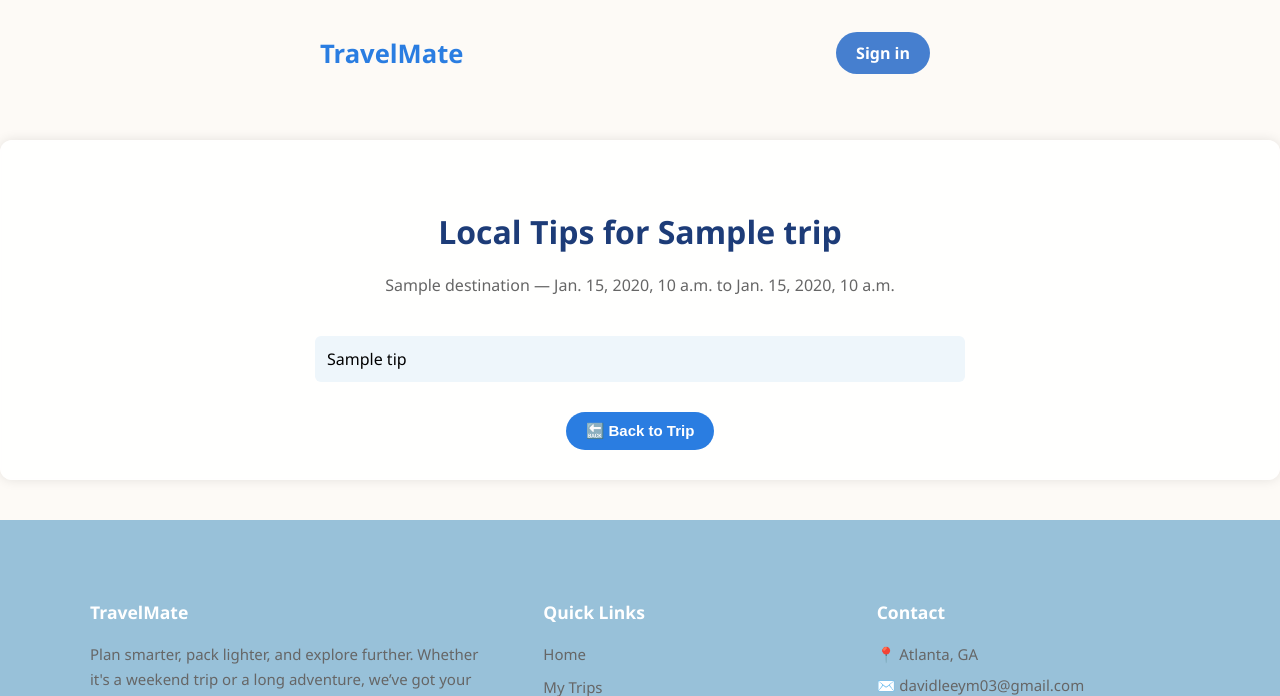
After one commit to steve0joo/TravelMate, a Django app: template trips/templates/trips/localtips.html in a window 1280 px wide. The commit adds this page. Shown: the top 696 px of the page. Run offline with Django 3.2, Linux system fonts and the light colour scheme; the template is opened without the code that fills it: most values are stand-ins (such as "Sample title", 1, 10 or a date in 2020).

Commit message:
Added localtips using chatGPT API

```diff
--- /dev/null
+++ b/trips/templates/trips/localtips.html
@@ -0,0 +1,54 @@
+{% extends 'base.html' %}
+{% block content %}
+    <style>
+        .tips-list {
+            list-style: none;
+            padding: 0;
+            max-width: 650px;
+            margin: 0 auto;
+        }
+
+        .tips-list li {
+            background: #eef6fb;
+            margin-bottom: 10px;
+            padding: 12px;
+            border-radius: 6px;
+            font-size: 1rem;
+        }
+
+        .tips-list strong {
+            color: #0077cc;
+            margin-right: 8px;
+        }
+
+        .back-btn {
+            background-color: #2a7de1;
+            color: white;
+            border: none;
+            border-radius: 30px;
+            padding: 10px 20px;
+            font-weight: bold;
+            font-size: 15px;
+            cursor: pointer;
+            transition: background-color 0.3s;
+        }
+    </style>
+
+    <div style="text-align:center; margin:40px 0;">
+        <h1 style="color:#1d3c78;">Local Tips for {{ trip.name }}</h1>
+        <p style="color:#666;">
+            {{ trip.destination }} — {{ trip.start_date }} to {{ trip.end_date }}
+        </p>
+    </div>
+
+    <ul class="tips-list">
+        {% for tip in tips %}
+            <li style="white-space: pre-line;">{{ tip }}</li>
+        {% endfor %}
+    </ul>
+    <div style="text-align: center; margin-top: 30px;">
+        <a href="{% url 'trip_detail' trip.id %}">
+            <button type="button" class="back-btn">🔙 Back to Trip</button>
+        </a>
+    </div>
+{% endblock %}
--- a/trips/templates/trips/trip_detail.html
+++ b/trips/templates/trips/trip_detail.html
@@ -119,6 +119,7 @@
                 <a href="{% url 'trip_list' %}" class="btn btn-blue">⬅ Back to Trips</a>
                 <a href="{% url 'packing_list' trip.id %}" class="btn btn-blue">📦 Packing</a>
                 <a href="{% url 'weather' trip.id %}" class="btn btn-blue">☁️ Weather</a>
+                <a href="{% url 'localtips' trip.id %}" class="btn btn-blue">☁️ Local tips</a>
             </div>
             <div>
                 <a href="{% url 'download_trip' trip.id %}" class="btn btn-blue">📄 Download</a>
--- a/trips/urls.py
+++ b/trips/urls.py
@@ -15,4 +15,5 @@ urlpatterns = [
     path('download/<int:trip_id>/', views.download_trip_txt, name='download_trip'),
     path('share/<int:trip_id>/', views.share_trip, name='share_trip'),
     path('<int:trip_id>/weather/', views.weather_view, name='weather'),
+    path('localtips/<int:trip_id>/', views.localtips_view, name='localtips'),
 ]
```
Also changed, not shown: trips/views.py (+59 -2 lines), db.sqlite3, 2 other files.
